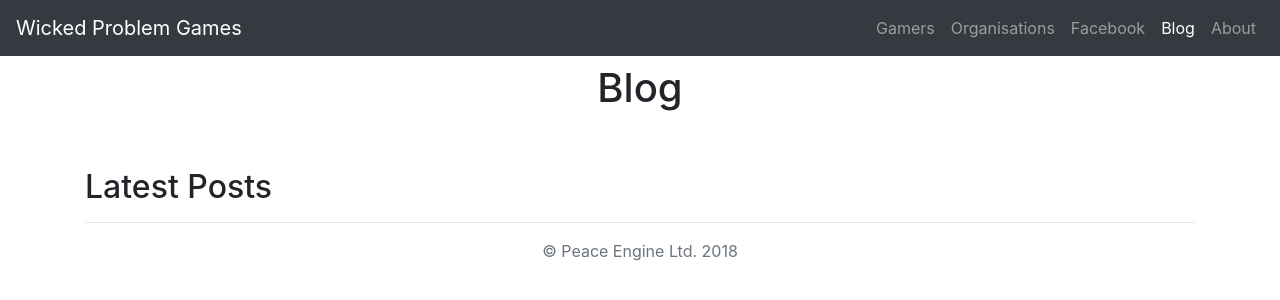
After one commit to peaceengine/portfolioProject, a Django app: page /blog/ in a window 1280 px wide. The commit adds this page. Shown: the top 300 px of the page. Run offline with Django 3.2, Linux system fonts and the light colour scheme; data that the repository does not hold is empty; some libraries are stand-ins or nearby versions.

Commit message:
finished course. still loadsa stuff to do

```diff
--- /dev/null
+++ b/blog/templates/blog/allBlogs.html
@@ -0,0 +1,75 @@
+<!doctype html>
+<html lang="en">
+  <head>
+    {% load static %}
+
+    <meta charset="utf-8">
+    <meta name="viewport" content="width=device-width, initial-scale=1, shrink-to-fit=no">
+    <meta name="description" content="">
+    <meta name="author" content="">
+    <link rel="icon" href="../../../../favicon.ico">
+
+    <title>Wicked Problem Games - Blog</title>
+
+    <!-- Bootstrap core CSS -->
+    <link rel="stylesheet" href="https://stackpath.bootstrapcdn.com/bootstrap/4.1.3/css/bootstrap.min.css" integrity="sha384-MCw98/SFnGE8fJT3GXwEOngsV7Zt27NXFoaoApmYm81iuXoPkFOJwJ8ERdknLPMO" crossorigin="anonymous">
+
+  </head>
+
+  <body>
+
+    <header>
+      <nav class="navbar navbar-expand-lg navbar-dark bg-dark">
+    <a class="navbar-brand" href="{% url 'home' %}">Wicked Problem Games</a>
+    <button class="navbar-toggler" type="button" data-toggle="collapse" data-target="#navbarNavAltMarkup" aria-controls="navbarNavAltMarkup" aria-expanded="false" aria-label="Toggle navigation">
+      <span class="navbar-toggler-icon"></span>
+    </button>
+    <div class="collapse navbar-collapse" id="navbarNavAltMarkup">
+      <div class="navbar-nav ml-auto">
+        <a class="nav-item nav-link" href="#">Gamers</a>
+        <a class="nav-item nav-link" href="{% static 'presentation.pdf' %}">Organisations</a>
+        <a class="nav-item nav-link" href="https://www.facebook.com/wickedproblemgames">Facebook</a>
+        <a class="nav-item nav-link active" href="{% url 'allBlogs' %}">Blog</a>
+        <a class="nav-item nav-link" href="{% url 'allBlogs' %}">About</a>
+      </div>
+    </div>
+    </nav>
+  </nav>
+    </header>
+
+    <main role="main">
+      <div class="container">
+
+      <h1 class="text-center pt-2">Blog</h1>
+      <br />
+      <br />
+      <h2>Latest Posts</h2>
+      <hr />
+
+      {% for blog in blogs.all %}
+        <a href="{% url 'detail' blog.id %}"><h3>{{ blog.title }}</h3></a>
+        {{ blog.pub_date_pretty }}
+        <br />
+        <img class="img-fluid" src="{{ blog.image.url }}" height=200 width=200/>
+        <br />
+        <p> {{ blog.summary }} </p>
+      {% endfor %}
+
+
+    </div>
+    </main>
+
+    <footer class="text-muted">
+      <div class="container text-center">
+        <p>© Peace Engine Ltd. {% now "Y" %}</p>
+      </div>
+    </footer>
+
+    <!-- Bootstrap core JavaScript
+    ================================================== -->
+    <!-- Placed at the end of the document so the pages load faster -->
+    <script src="https://code.jquery.com/jquery-3.3.1.slim.min.js" integrity="sha384-q8i/X+965DzO0rT7abK41JStQIAqVgRVzpbzo5smXKp4YfRvH+8abtTE1Pi6jizo" crossorigin="anonymous"></script>
+    <script src="https://cdnjs.cloudflare.com/ajax/libs/popper.js/1.14.3/umd/popper.min.js" integrity="sha384-ZMP7rVo3mIykV+2+9J3UJ46jBk0WLaUAdn689aCwoqbBJiSnjAK/l8WvCWPIPm49" crossorigin="anonymous"></script>
+    <script src="https://stackpath.bootstrapcdn.com/bootstrap/4.1.3/js/bootstrap.min.js" integrity="sha384-ChfqqxuZUCnJSK3+MXmPNIyE6ZbWh2IMqE241rYiqJxyMiZ6OW/JmZQ5stwEULTy" crossorigin="anonymous"></script>
+  </body>
+</html>
--- /dev/null
+++ b/blog/urls.py
@@ -0,0 +1,7 @@
+from django.urls import path
+from . import views
+
+urlpatterns = [
+    path('', views.allBlogs, name='allBlogs'),
+    path('<int:blog_id>/', views.detail, name='detail'),
+]
--- a/blog/views.py
+++ b/blog/views.py
@@ -1,3 +1,11 @@
-from django.shortcuts import render
+from django.shortcuts import render, get_object_or_404
 
-# Create your views here.
+from .models import Blog
+
+def allBlogs(request):
+    blogs = Blog.objects
+    return render(request, 'blog/allBlogs.html', {'blogs':blogs})
+
+def detail(request, blog_id):
+    detailBlog = get_object_or_404(Blog, pk=blog_id)
+    return render(request, 'blog/detail.html', {'blog':detailBlog})
--- a/jobs/models.py
+++ b/jobs/models.py
@@ -3,3 +3,6 @@ from django.db import models
 class Job(models.Model):
     image = models.ImageField(upload_to = 'images/')
     summary = models.CharField(max_length = 200)
+
+    def __str__(self):
+        return self.summary
--- a/portfolioProject/settings.py
+++ b/portfolioProject/settings.py
@@ -123,8 +123,12 @@ USE_TZ = True
 # Static files (CSS, JavaScript, Images)
 # https://docs.djangoproject.com/en/2.0/howto/static-files/
 
+STATICFILES_DIRS = [
+    os.path.join(BASE_DIR, 'portfolioProject/static/')
+]
+
+STATIC_ROOT = os.path.join(BASE_DIR, 'static')
 STATIC_URL = '/static/'
 
 MEDIA_ROOT = os.path.join(BASE_DIR, 'media')
-
 MEDIA_URL = '/media/'
--- a/portfolioProject/urls.py
+++ b/portfolioProject/urls.py
@@ -1,22 +1,6 @@
-"""portfolioProject URL Configuration
-
-The `urlpatterns` list routes URLs to views. For more information please see:
-    https://docs.djangoproject.com/en/2.0/topics/http/urls/
-Examples:
-Function views
-    1. Add an import:  from my_app import views
-    2. Add a URL to urlpatterns:  path('', views.home, name='home')
-Class-based views
-    1. Add an import:  from other_app.views import Home
-    2. Add a URL to urlpatterns:  path('', Home.as_view(), name='home')
-Including another URLconf
-    1. Import the include() function: from django.urls import include, path
-    2. Add a URL to urlpatterns:  path('blog/', include('blog.urls'))
-"""
-
 from . import views
 from django.contrib import admin
-from django.urls import path
+from django.urls import path, include
 from django.conf import settings
 from django.conf.urls.static import static
 import jobs.views
@@ -24,4 +8,5 @@ import jobs.views
 urlpatterns = [
     path('', jobs.views.home, name='home'),
     path('admin/', admin.site.urls),
+    path('blog/', include('blog.urls')),
 ] + static(settings.MEDIA_URL, document_root = settings.MEDIA_ROOT)
```
Also changed, not shown: blog/models.py (+13 -0 lines), blog/templates/blog/detail.html (added, +64 -0 lines), jobs/templates/jobs/home.html (+16 -10 lines), blog/migrations/0002_auto_20180817_1619.py (added), portfolioProject/static/Alicia VIkander nude2.png (added), 2 other files.
